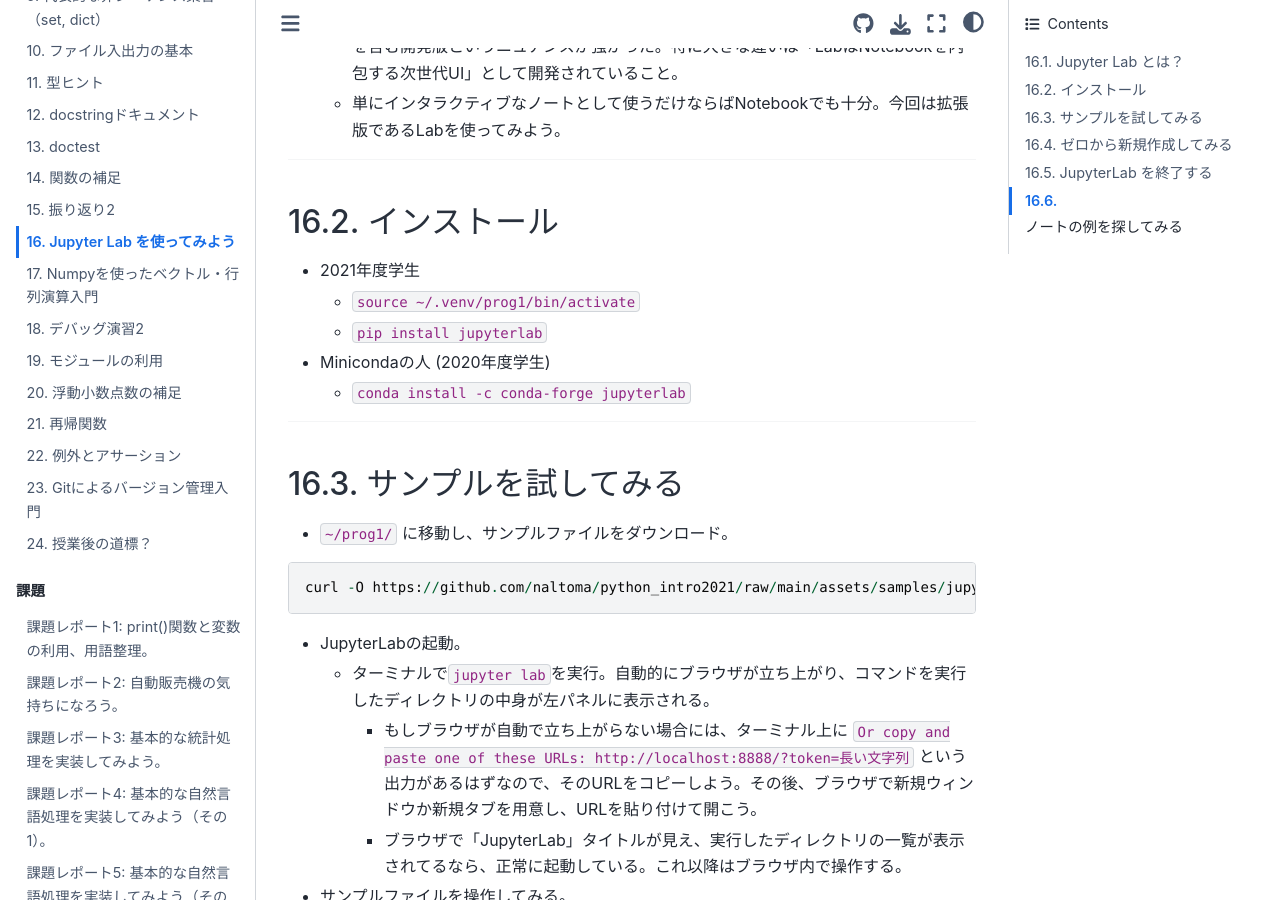
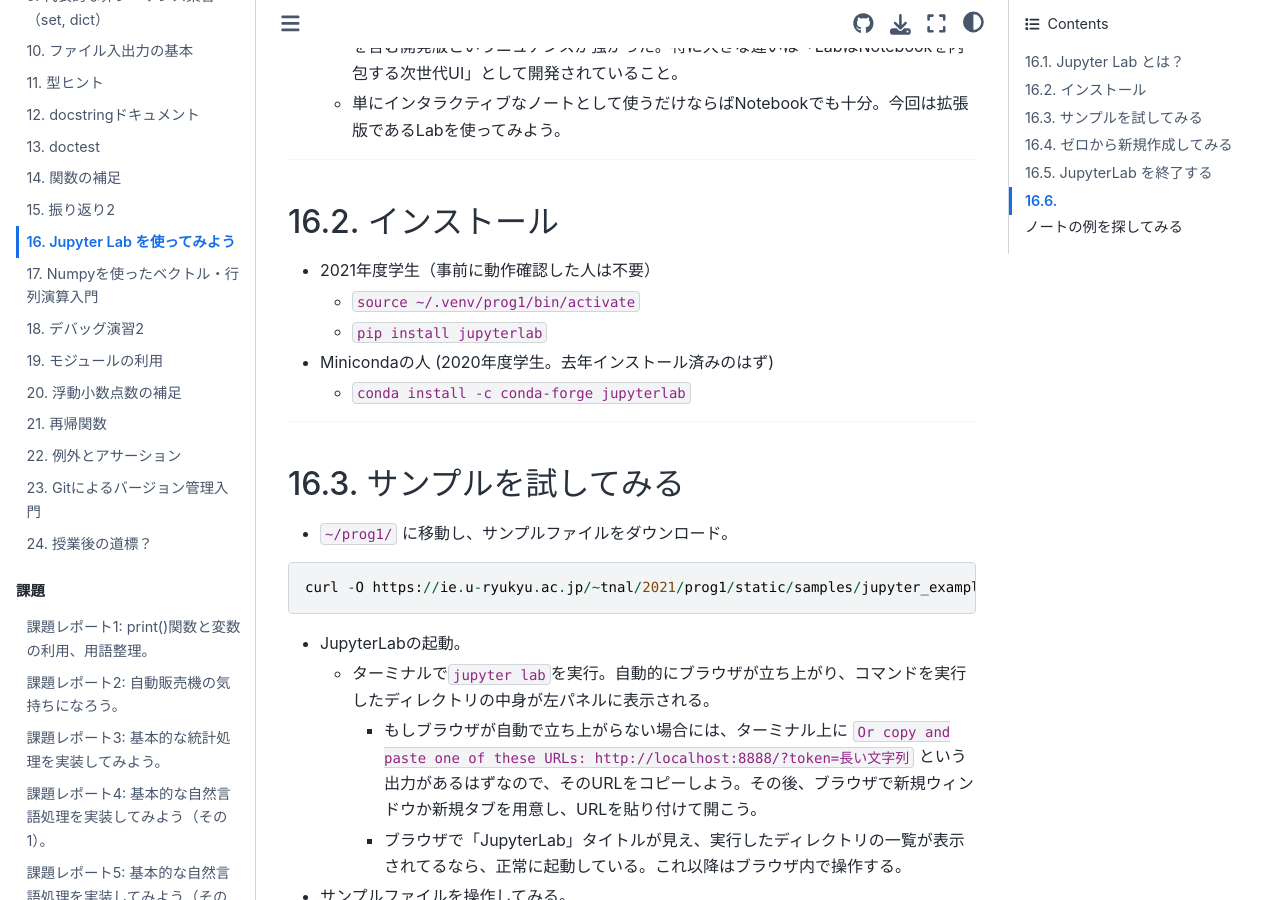
Before and after one commit to naltoma/python_intro2021, a Jupyter Book: the page built from jupyter-lab.md, in a window 1280 px wide and 900 px high, scrolled down 383 px. Built offline with Jupyter Book 1.0.4 settings and Sphinx 7.4.7 and the Sphinx Book theme 1.1.4, drawn with Linux system fonts in a browser that asks for light colours.

Commit message:
modify desc

````diff
--- a/jupyter-lab.md
+++ b/jupyter-lab.md
@@ -10,17 +10,17 @@
 
 ---
 ## インストール
-- 2021年度学生
+- 2021年度学生（事前に動作確認した人は不要）
   - ``source ~/.venv/prog1/bin/activate``
   - ``pip install jupyterlab``
-- Minicondaの人 (2020年度学生)
+- Minicondaの人 (2020年度学生。去年インストール済みのはず)
   - ``conda install -c conda-forge jupyterlab``
 
 ---
 ## サンプルを試してみる
 - ``~/prog1/`` に移動し、サンプルファイルをダウンロード。
 ```
-curl -O https://github.com/naltoma/python_intro2021/raw/main/assets/samples/jupyter_example.ipynb -O
+curl -O https://ie.u-ryukyu.ac.jp/~tnal/2021/prog1/static/samples/jupyter_example.ipynb
 ```
 
 - JupyterLabの起動。
````
Also changed, not shown: docstring_basic.md (+2 -2 lines).
